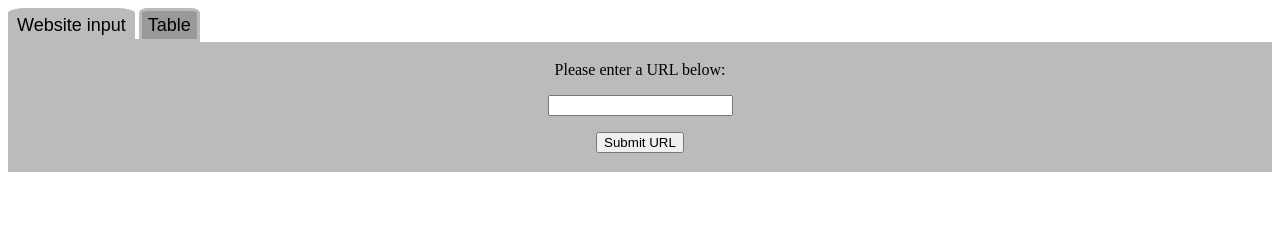
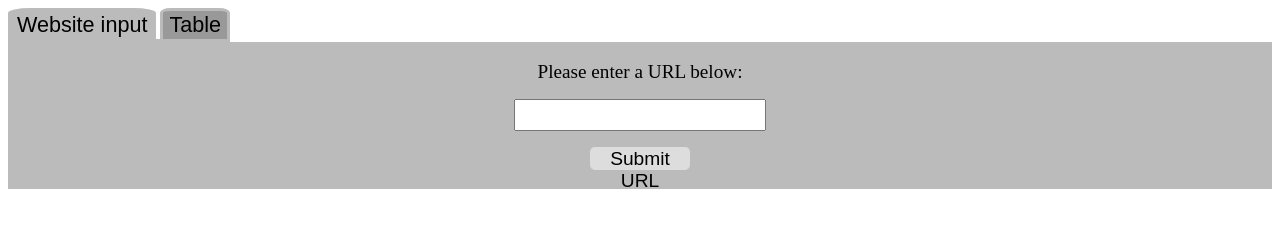
Before and after one commit to Oakchris1955/WebBlocker, a browser extension: page blocked_websites/index.html in a window 1280 px wide. Drawn offline with Linux system fonts and the light colour scheme.

Commit message:
Update to styling of extension page

```diff
--- a/blocked_websites/index.html
+++ b/blocked_websites/index.html
@@ -11,9 +11,11 @@
 
 		<div id="table_input" class="visible_tab">
 			<!--<div style="text-align:center">-->
-				<p><div id="input_result">Please enter a URL below:</div></p>
-				<input id="input_url">
-				<p><button id="block_button">Submit URL</button></p>
+				<div id="input_parent">
+					<p><div id="input_result">Please enter a URL below:</div></p>
+					<input id="url_input">
+					<p><button id="block_button">Submit URL</button></p>
+				</div>
 				<!--<div id="input_result"></div>-->
 			<!--</div>-->
 		</div>
--- a/blocked_websites/script.js
+++ b/blocked_websites/script.js
@@ -25,7 +25,7 @@ function isValidWebsiteName(website) {
 function blockWebsite(_evt) {
 	chrome.storage.local.get("blocked_websites", function(items) {
 		// Begin by getting the user input
-		let user_input = document.getElementById("input_url").value;
+		let user_input = document.getElementById("url_input").value;
 		let blocked_websites = items.blocked_websites;
 		// Begin by checking if user_input is empty, then if valid and if already in localStorage
 		if (user_input.length) {
@@ -47,7 +47,7 @@ function blockWebsite(_evt) {
 						"blocked_websites": blocked_websites
 					});
 					loadTable();
-					showInputResultMessage(`Website ${user_input} succesfully blocked`);
+					showInputResultMessage(`Website "${user_input}" succesfully blocked`);
 				} else {
 					showInputResultMessage(`Website "${user_input}" is already blocked`);
 				}
--- a/blocked_websites/style.css
+++ b/blocked_websites/style.css
@@ -9,8 +9,30 @@
 	font-size: 16;
 }*/
 
+#block_button {
+	border: none;
+	width: 8%;
+	height: 3%;
+	font-size: 1.2em;
+	border-radius: 5px;
+	background-color: #dddddd;
+}
+
+
+
+#input_result {
+	font-size: 1.2em;
+	/*text-align: left;*/
+}
+
+#url_input {
+	width: 20%;
+	padding: .5% .5%;
+	box-sizing: border-box;
+}
+
 #table {
-	font-size: 20;
+	font-size: 1.2em;
 }
 
 .tabs_div {
@@ -21,7 +43,7 @@
 .tabbutton {
 	background-color: var(--button-background);
 	height: 4%;
-	font-size: 18;
+	font-size: 1.35em;
 	border-top-left-radius: 15%;
 	border-top-right-radius: 15%;
 	border: solid var(--tabs-background);
@@ -29,11 +51,14 @@
 	border-bottom: 0px;
 }
 
+#blocked_websites_table {
+	font-size: 1.2em;
+}
+
 #blocked_websites_table *, #blocked_websites_table {
 	border: 4px solid var(--button-background);
 	border-collapse: collapse;
 	text-align: center;
-	font-size: 18px;
 	margin-left: auto;
 	margin-right: auto;
 }
```
